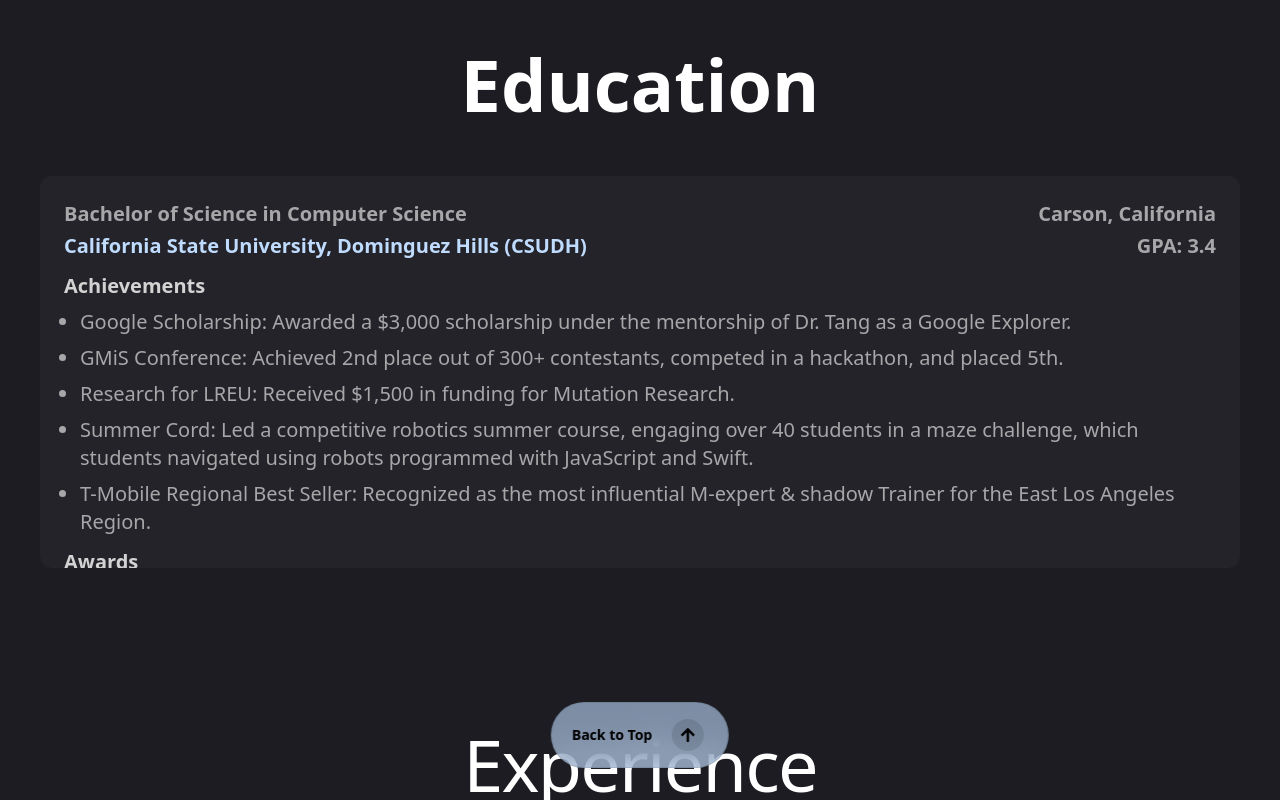
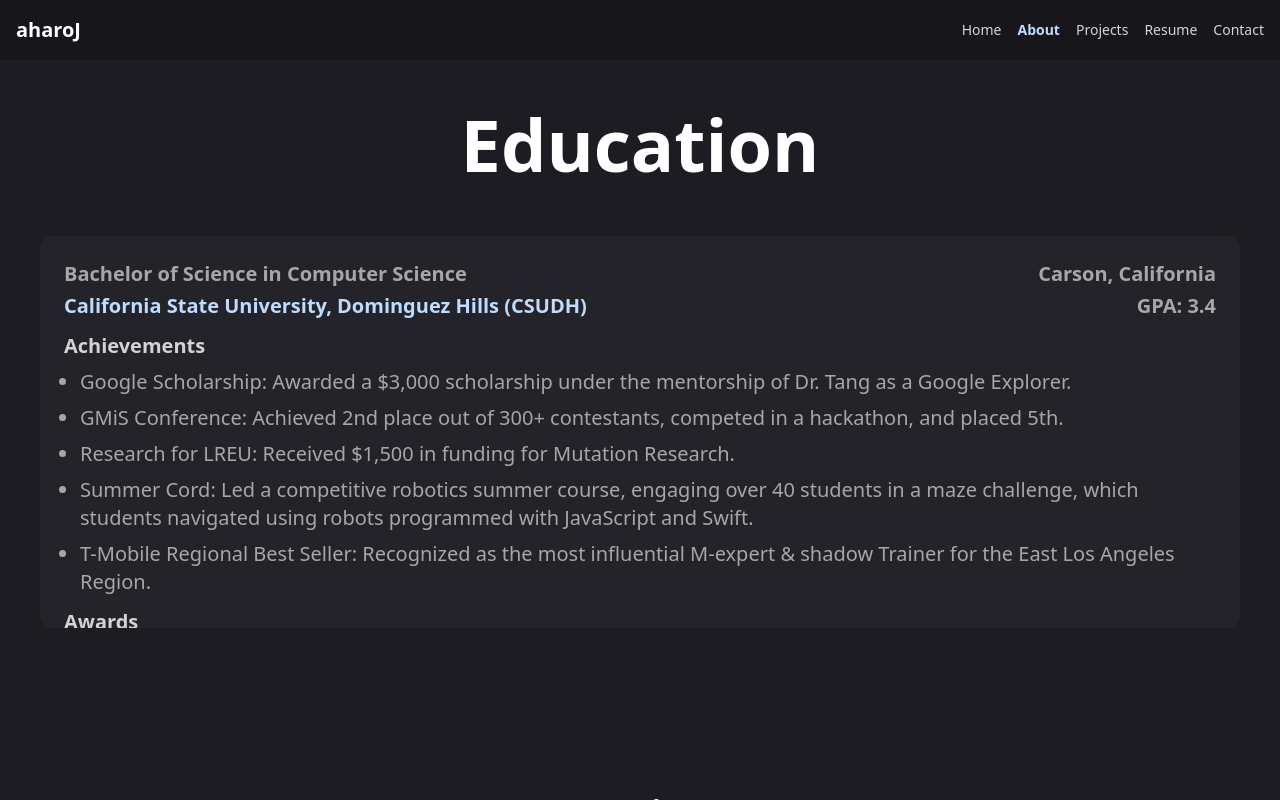
Before and after one commit to aharoJ/portfolio, a Next.js app: page /about in a window 1280 px wide. Shown: the top 800 px of the page. Built offline with nearby package versions, Linux system fonts and the light colour scheme.

Commit message:
new layout

```diff
--- a/src/app/layout.tsx
+++ b/src/app/layout.tsx
@@ -1,3 +1,4 @@
+/* eslint-disable @typescript-eslint/no-unused-vars */
 // @/app/layout.tsx
 import type { Metadata } from "next";
 import { JetBrains_Mono } from "next/font/google";
@@ -8,6 +9,7 @@ import Header from "@/components/Header";
 import PageTransition from "@/components/PageTransition";
 import StairTransition from "@/components/StairTransition";
 import EndOfPageMessage from "@/modules/layouts/EndOfPageMessage";
+import Navbar from "@/modules/navigation/Navbar";
 
 const jetbrainsMono = JetBrains_Mono({
   subsets: ["latin"],
@@ -25,7 +27,6 @@ export const metadata: Metadata = {
     url: "https://aharoJ.io",
     images: [
       {
-        // url: "https://aharoJ.io/profile/aharoJBackgroundRemoved.png",
         url: "https://aharoJ.io/profile/aharoJ.png",
         width: 1200,
         height: 630,
@@ -37,7 +38,6 @@ export const metadata: Metadata = {
     card: "summary_large_image",
     title: "aharoJ",
     description: "Welcome to my portfolio!",
-    // images: ["https://aharoJ.io/profile/aharoJBackgroundRemoved.png"],
     images: ["https://aharoJ.io/profile/aharoJ.png"],
   },
 };
@@ -64,9 +64,13 @@ export default function RootLayout({
       <body className={jetbrainsMono.variable}>
         {/* <Header /> */}
         {/* <StairTransition /> */}
+
+        <Navbar />
         {children}
+
+
         {/* <PageTransition>{children}</PageTransition> */}
-        <EndOfPageMessage />
+        {/* <EndOfPageMessage /> */}
         {/* <ScrollToTopButton /> */}
       </body>
     </html>
```
